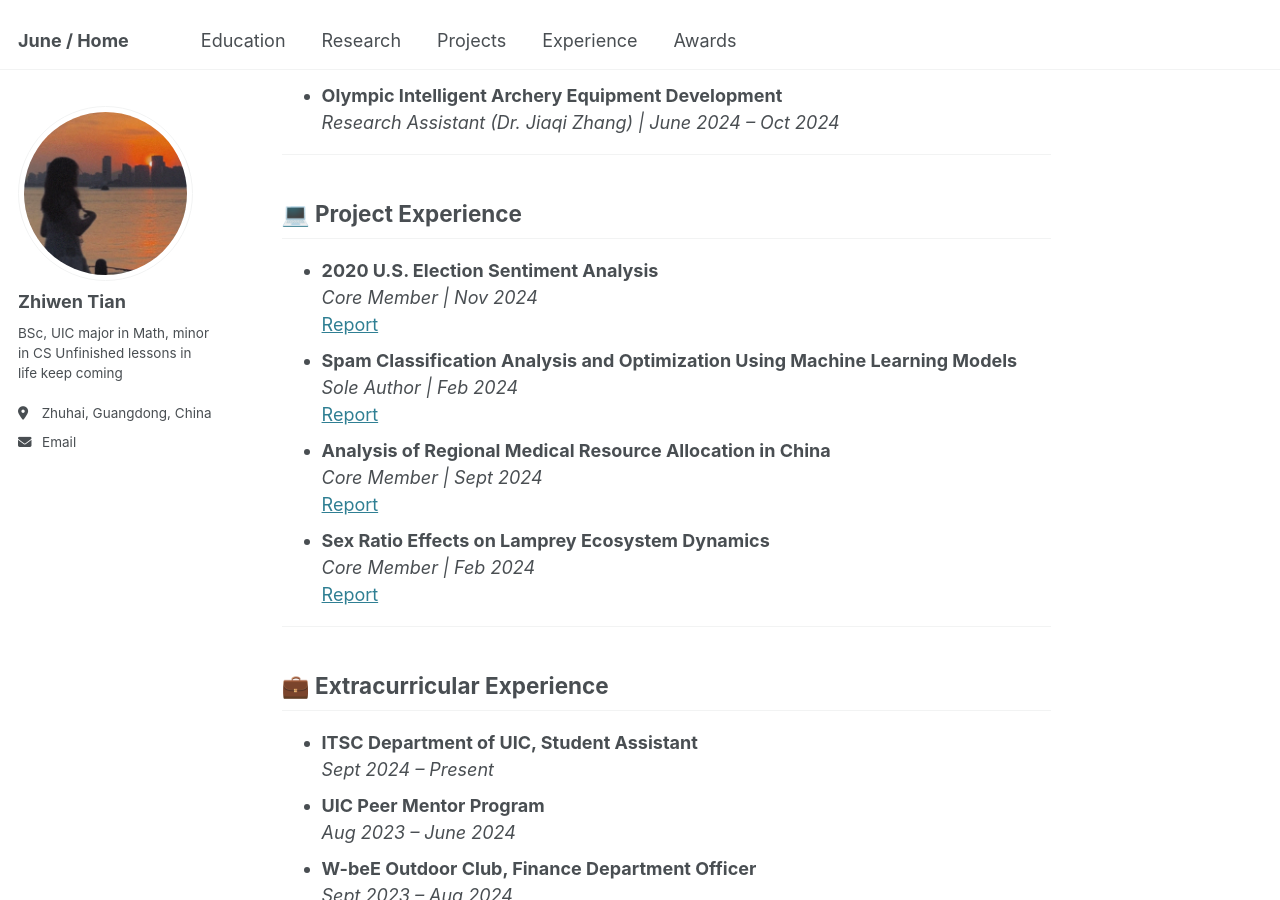
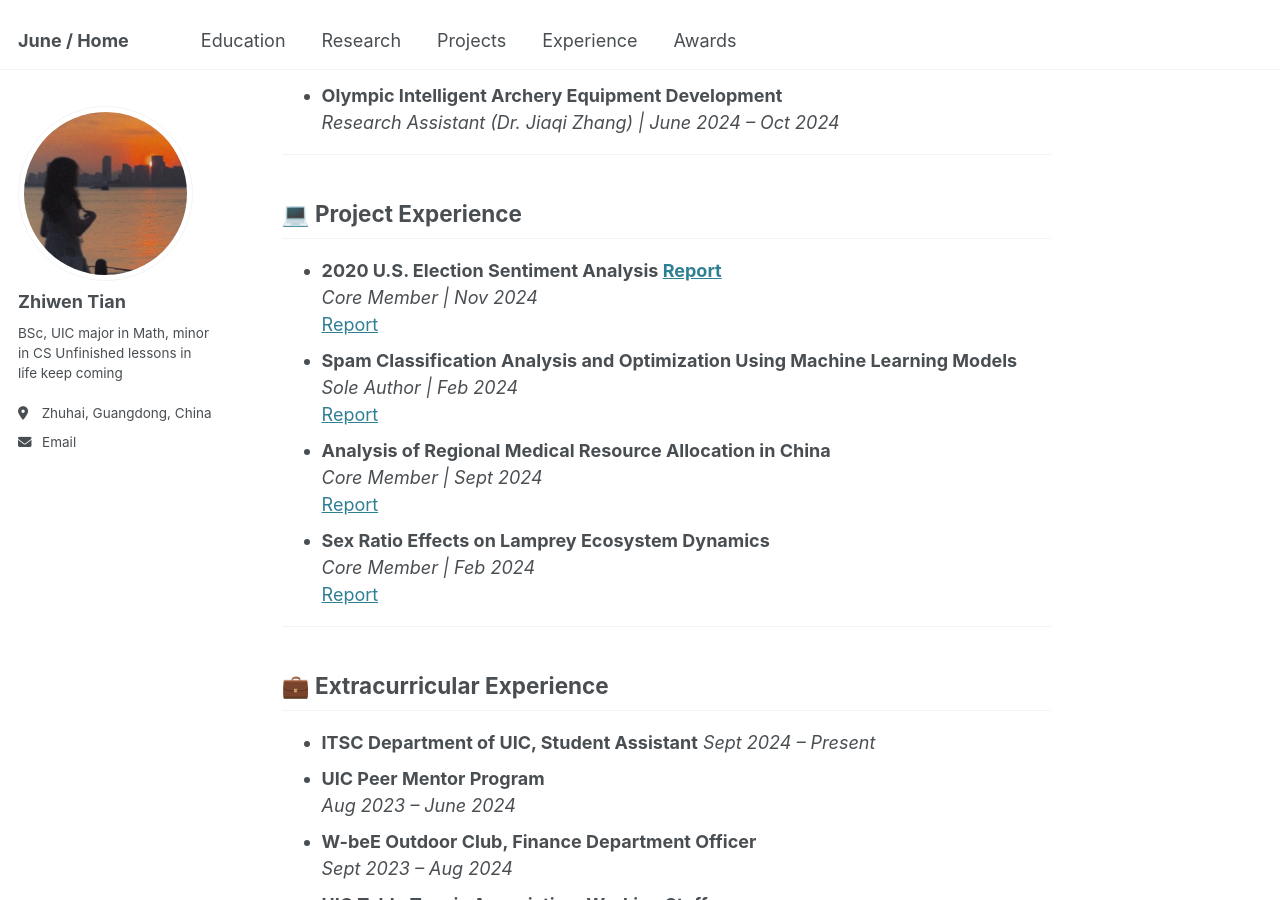
Before and after one commit to Orange1207/Orange1207.github.io, a Jekyll site: the page built from _pages/about.md, in a window 1280 px wide and 900 px high, scrolled down 763 px. Built offline with Jekyll 4.4.1, drawn with Linux system fonts in a browser that asks for light colours.

Commit message:
Update about.md

```diff
--- a/_pages/about.md
+++ b/_pages/about.md
@@ -30,7 +30,7 @@ Welcome to June's Homepage! My name is **Zhiwen Tian (June)**, and I am a dedica
 ---
 
 ## 💻 Project Experience
-- **2020 U.S. Election Sentiment Analysis**
+- **2020 U.S. Election Sentiment Analysis [Report](../files/project1.pdf)**
   *Core Member | Nov 2024*
   [Report](../files/project1.pdf)
 - **Spam Classification Analysis and Optimization Using Machine Learning Models**
@@ -46,8 +46,7 @@ Welcome to June's Homepage! My name is **Zhiwen Tian (June)**, and I am a dedica
 ---
 
 ## 💼 Extracurricular Experience
-- **ITSC Department of UIC, Student Assistant**
-  *Sept 2024 – Present*
+- **ITSC Department of UIC, Student Assistant**  *Sept 2024 – Present*
 - **UIC Peer Mentor Program**
   *Aug 2023 – June 2024*
 - **W-beE Outdoor Club, Finance Department Officer**
```
